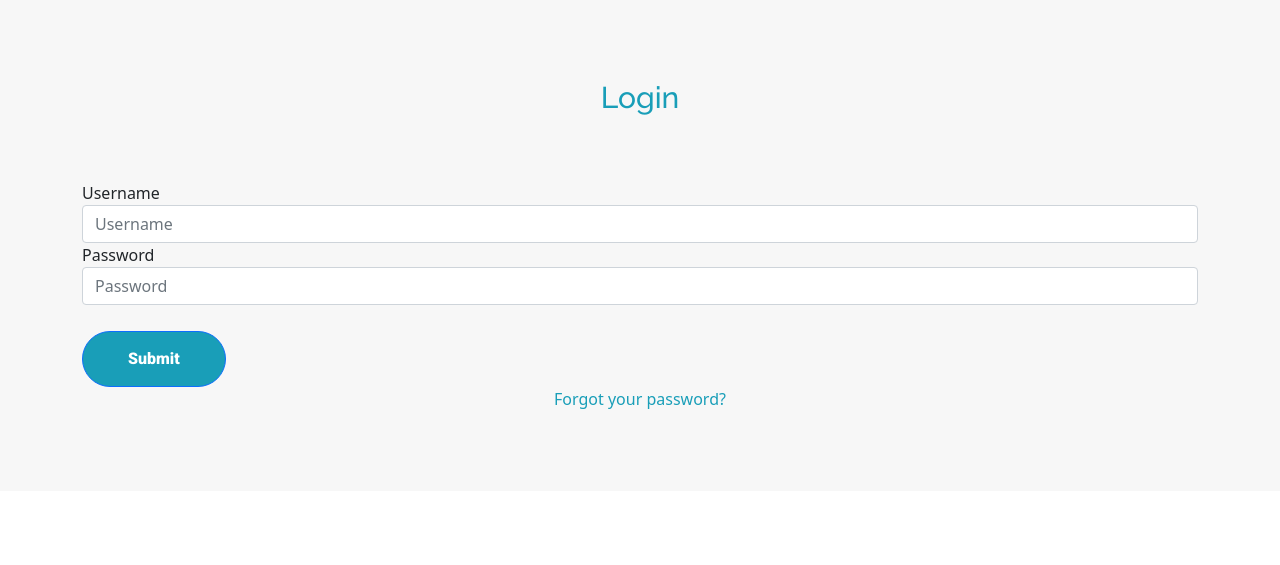
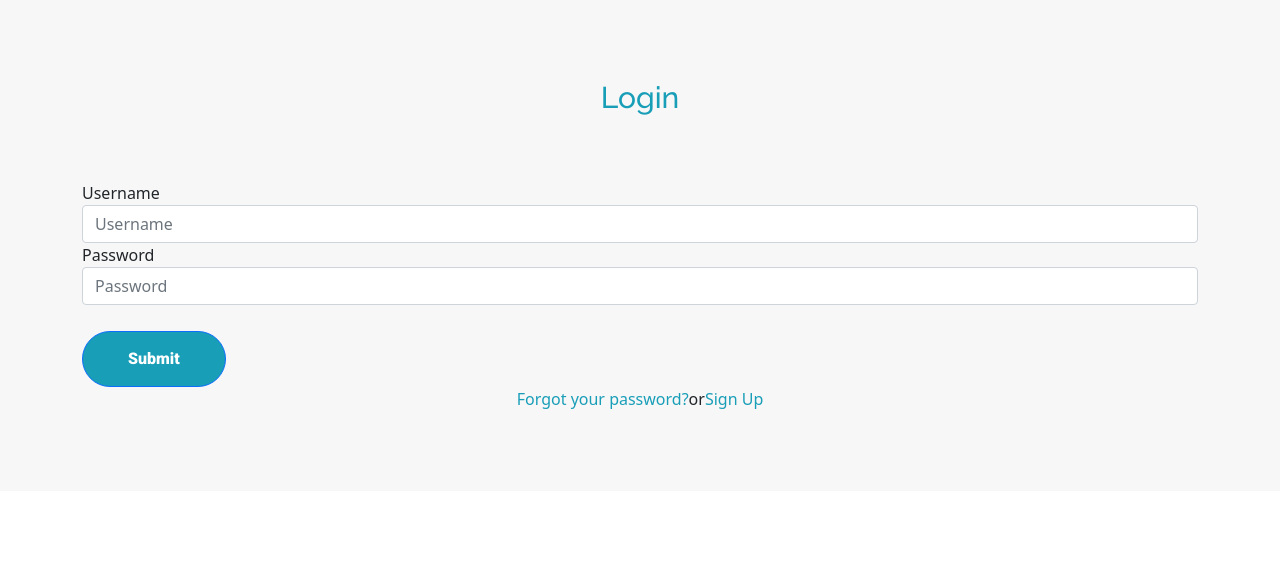
Before and after one commit to parthiv360/career_path, a Django app: page /login in a window 1280 px wide. Shown: the top 565 px of the page. Run offline with Django 3.2, Linux system fonts and the light colour scheme; some libraries are stand-ins or nearby versions.

Commit message:
added sign up

```diff
--- a/login/templates/login/login1.html
+++ b/login/templates/login/login1.html
@@ -105,7 +105,7 @@
 						{% endfor %}
           </form>
           <div class="d-flex justify-content-center">
-            <a href="{% url 'login:reset_password' %}">Forgot your password?</a>
+            <a href="{% url 'login:reset_password' %}">Forgot your password?</a> or <a href="{% url 'login:register' %}">Sign Up</a>
           </div>
         </div>
       </div>
```
